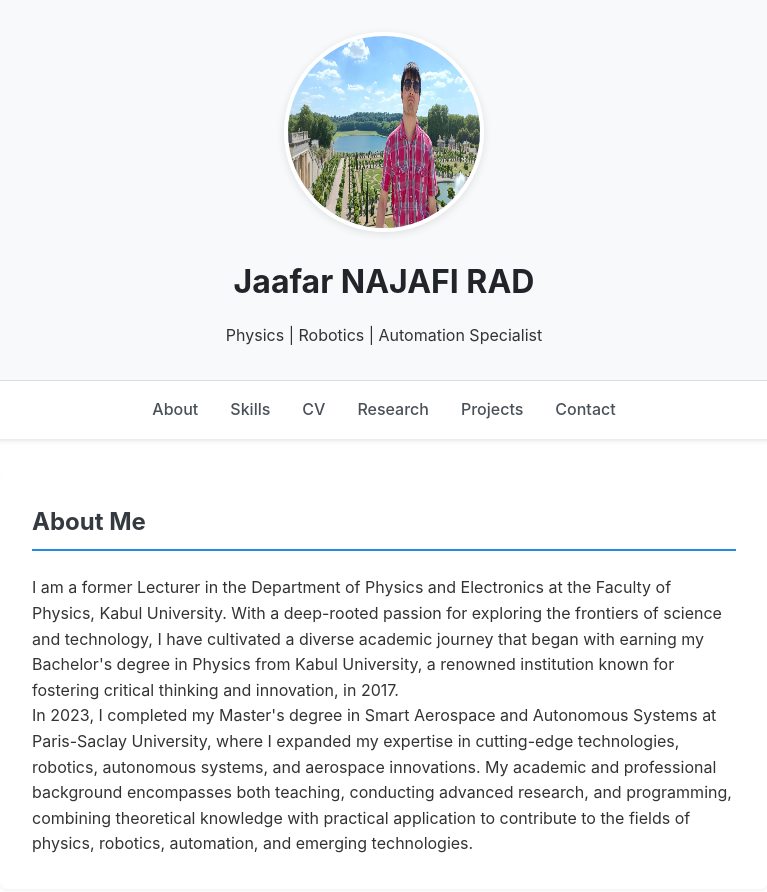
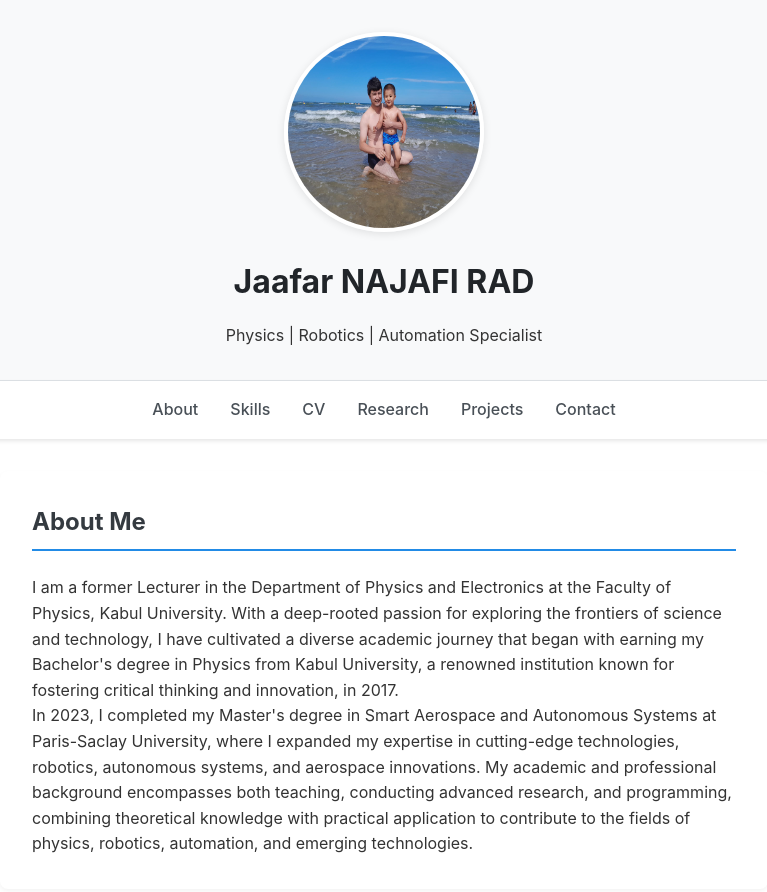
Before and after one commit to jnajafir/Jaafar-NAJAFI_RAD, a plain HTML site: page index.html in a window 1280 px wide. Shown: the top 892 px of the page, without its empty margins (256-1023 px from the left). Drawn offline with Linux system fonts and the light colour scheme.

Commit message:
Update index.html

```diff
--- a/index.html
+++ b/index.html
@@ -235,7 +235,7 @@
 </head>
 <body>
     <header>
-        <img src="https://github.com/jnajafir/Jaafar-NAJAFI_RAD/blob/main/assets/IMG-20220713-WA0013.jpg" alt="Jaafar NAJAFI RAD" class="profile-img">
+        <img src="https://github.com/jnajafir/Jaafar-NAJAFI_RAD/blob/main/assets/sa.jpg" alt="Jaafar NAJAFI RAD" class="profile-img">
         <h1>Jaafar NAJAFI RAD</h1>
         <p>Physics | Robotics | Automation Specialist</p>
     </header>
```
